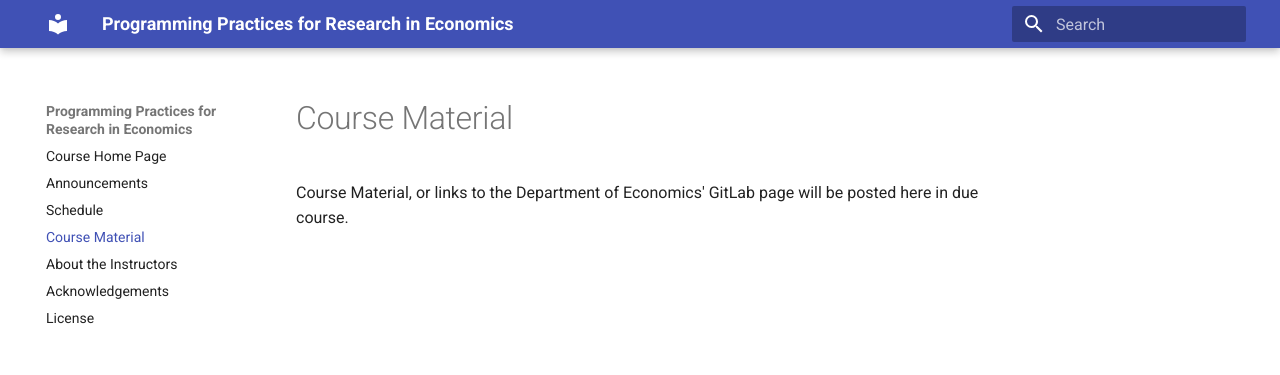
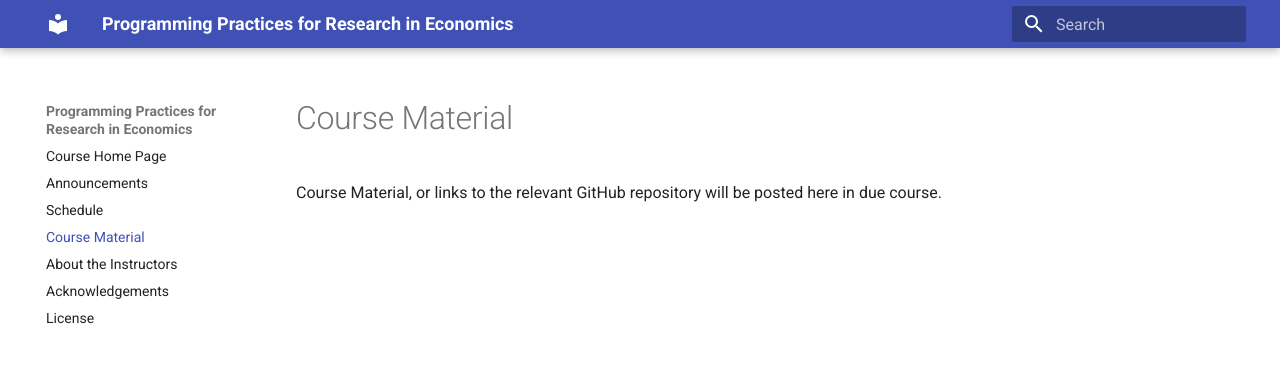
Before and after one commit to tisem-digital-marketing/2021-smwa, an MkDocs documentation site: the page built from docs/material.md, in a window 1280 px wide. Shown: the top 375 px of the page. Built offline with MkDocs 1.6.1 and Material for MkDocs 9.7.7, drawn with Linux system fonts in a browser that asks for light colours; old or Windows-style settings are respelled for this version of MkDocs.

Commit message:
updated to reference github rather than internal gitlab

```diff
--- a/docs/material.md
+++ b/docs/material.md
@@ -1,6 +1,6 @@
 # Course Material
 
-Course Material, or links to the Department of Economics' GitLab page will be posted here in due course.
+Course Material, or links to the relevant GitHub repository will be posted here in due course.
 
 <!-- ## Week 1
 * Introduction
```
